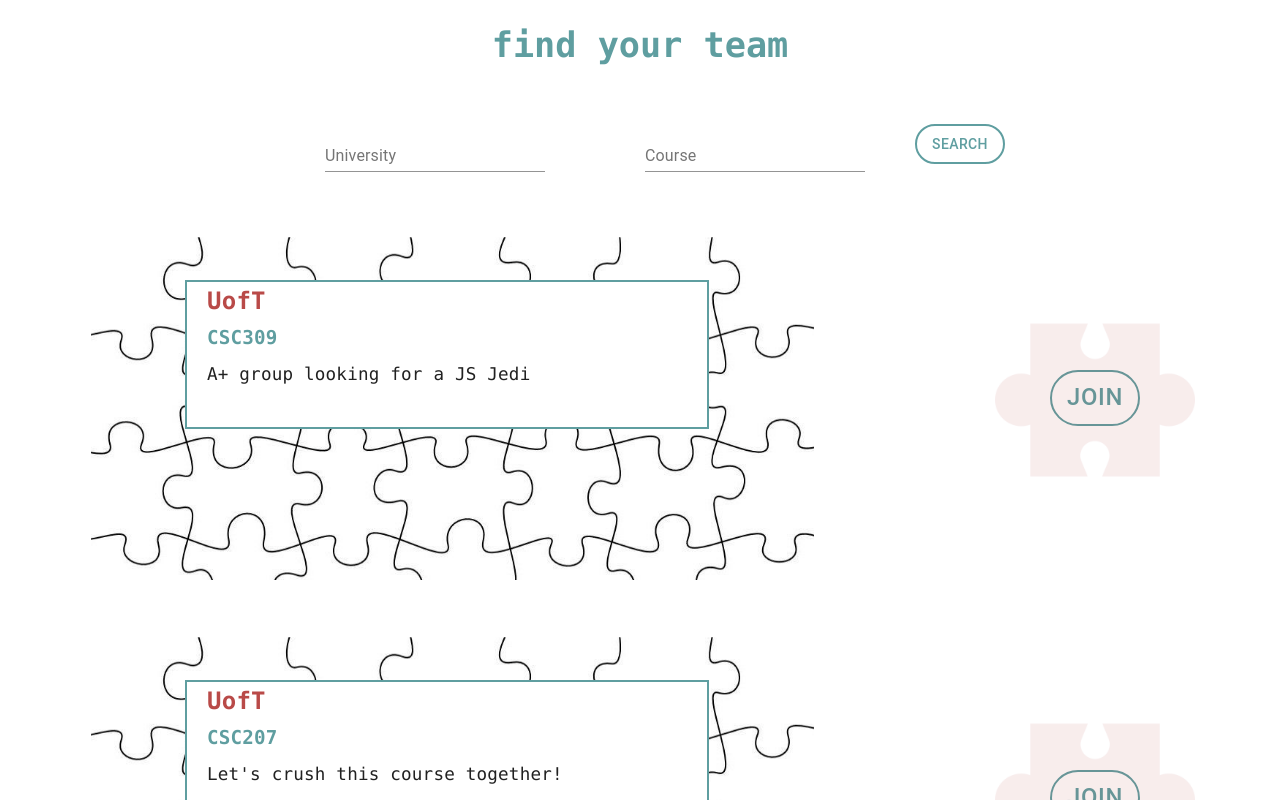
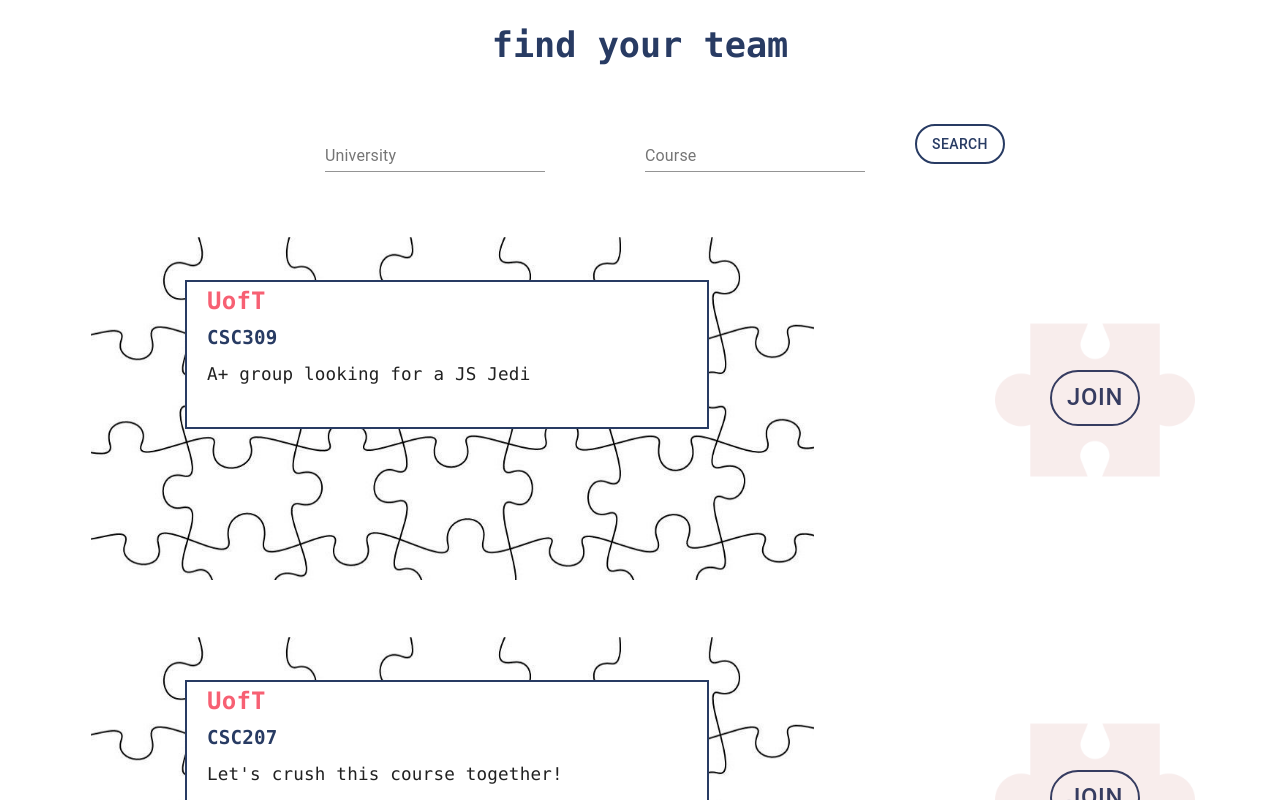
Before and after one commit to nataliamoran/u-team-up, a React (Create React App) app in the folder u_team_up_app/: page / in a window 1280 px wide. Shown: the top 800 px of the page. Built offline with nearby package versions, Linux system fonts and the light colour scheme.

Commit message:
added Team view menu buttons, updated colors

```diff
--- a/u_team_up_app/src/index.css
+++ b/u_team_up_app/src/index.css
@@ -11,11 +11,11 @@ code {
 
 button.MuiButton-outlinedPrimary {
     border-radius: 80px;
-    color: cadetblue;
-    border: 2px solid cadetblue;
+    color: #283b63;
+    border: 2px solid #283b63;
 }
 
 button.MuiButton-outlinedPrimary:hover {
-    color: cadetblue;
-    border: 2px solid cadetblue;
+    color: #283b63;
+    border: 2px solid #283b63;
 }
--- a/u_team_up_app/src/react-components/SearchTeam/index.js
+++ b/u_team_up_app/src/react-components/SearchTeam/index.js
@@ -35,7 +35,7 @@ class SearchTeam extends React.Component {
 
     render() {
         return (
-            <div className="App">
+            <div className="search_team_view">
                 <h1 className="search_form_title">find your team</h1>
 
                 <div className="search_form">
--- a/u_team_up_app/src/react-components/SearchTeam/styles.css
+++ b/u_team_up_app/src/react-components/SearchTeam/styles.css
@@ -1,4 +1,9 @@
 .search_form_title {
-    color: cadetblue;
+    color: #283b63;
     font-size: 2.2em;
 }
+
+
+.search_team_view {
+    text-align: center;
+}
--- a/u_team_up_app/src/react-components/Team/index.js
+++ b/u_team_up_app/src/react-components/Team/index.js
@@ -2,6 +2,8 @@ import React from "react";
 
 import "./styles.css";
 import TeamMemberPreviewList from "./../TeamMemberPreviewList";
+import Button from "@material-ui/core/Button/Button";
+import {Link} from "react-router-dom";
 
 class Team extends React.Component {
 
@@ -11,8 +13,8 @@ class Team extends React.Component {
         course: "CSC309",
         description: "A+ group looking for a JS Jedi",
         members: [
-            { name:"Tom", photo: "./static/boy.png" },
-            { name:"Kate", photo: "./static/girl.png" }
+            {name: "Tom", photo: "./static/boy.png"},
+            {name: "Kate", photo: "./static/girl.png"}
         ]
     };
 
@@ -23,12 +25,26 @@ class Team extends React.Component {
                 <div className="header">
                     <h1 className="header__team">team: </h1>
                     <p className="header__team_data"> {this.state.university} {this.state.course}</p>
+                    <div className="team_page__menu_buttons">
+                        <Link className="team_page__link" to={"./"}>
+                            <Button variant="outlined" color="primary"
+                                    className="team_page__button">edit team profile</Button>
+                        </Link>
+                        <Link className="team_page__link" to={"/team/appointment"}>
+                            <Button variant="outlined" color="primary"
+                                    className="team_page__button">team calendar</Button>
+                        </Link>
+                        <Link className="team_page__link" to={"./"}>
+                            <Button variant="outlined" color="primary"
+                                    className="team_page__button">applications</Button>
+                        </Link>
+                    </div>
                 </div>
                 <div className="body">
                     <h2 className="header__description">description:</h2>
                     <p className="header__team_description">{this.state.description}</p>
 
-                    <TeamMemberPreviewList members={this.state.members} />
+                    <TeamMemberPreviewList members={this.state.members}/>
                 </div>
             </div>
         );
--- a/u_team_up_app/src/react-components/Team/styles.css
+++ b/u_team_up_app/src/react-components/Team/styles.css
@@ -7,22 +7,36 @@
 }
 
 .header__team{
-    color: cadetblue;
+    color: #283b63;
     font-size: 2.2em;
 }
 
 .header__description{
-    color: cadetblue;
+    color: #283b63;
 }
 
 .header__team_data {
     padding-top:10px;
     padding-left:10px;
     font-size: 1.5em;
-    color: #B94A48;
+    color: #F76073;
     font-weight: bold;
 }
 
 .h2 {
-    color: cadetblue;
+    color: #283b63;
 }
+
+.team_page__link{
+    text-decoration: none !important;
+}
+
+.team_page__button{
+    margin-left: 10px !important;
+    margin-right: 10px !important;
+}
+
+.team_page__menu_buttons{
+    padding-top: 30px;
+    padding-left: 30px;
+}
--- a/u_team_up_app/src/react-components/TeamPreview/styles.css
+++ b/u_team_up_app/src/react-components/TeamPreview/styles.css
@@ -12,8 +12,8 @@
     padding-left: 20px;
     padding-right: 100px;
     width: 400px;
-    border-left: 2px solid cadetblue;
-    border-right: 2px solid cadetblue;
+    border-left: 2px solid #283b63;
+    border-right: 2px solid #283b63;
 }
 
 .team-preview__bg-image {
@@ -29,17 +29,17 @@
 }
 
 .university_cell{
-    color: #B94A48 !important;
+    color: #F76073 !important;
     font-weight: bold !important;
     font-size: 1.5em !important;
     background-color: white;
     fill-opacity: 0.8;
-    border-top: 2px solid cadetblue;
+    border-top: 2px solid #283b63;
     border-bottom-style: hidden !important;
 }
 
 .course_cell{
-    color: cadetblue !important;
+    color: #283b63 !important;
     font-weight: bold !important;
     font-size: 1.2em !important;
     background-color: white;
@@ -52,7 +52,7 @@
     padding-bottom: 50px !important;
     background-color: white;
     fill-opacity: 0.8;
-    border-bottom: 2px solid cadetblue !important;
+    border-bottom: 2px solid #283b63 !important;
 }
 
 
```
